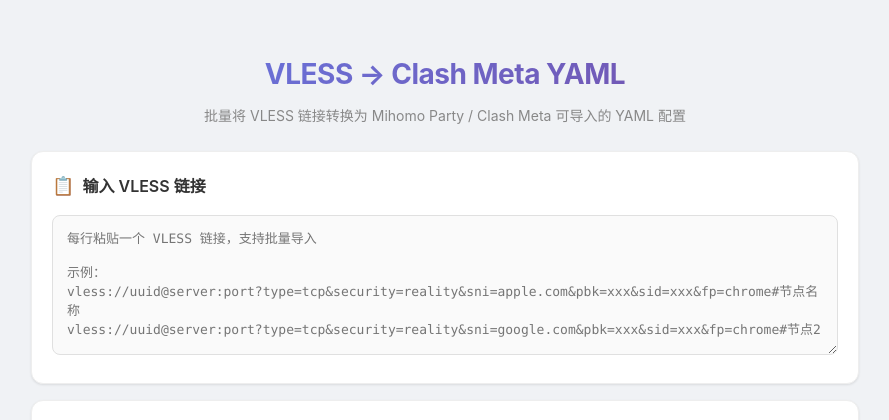
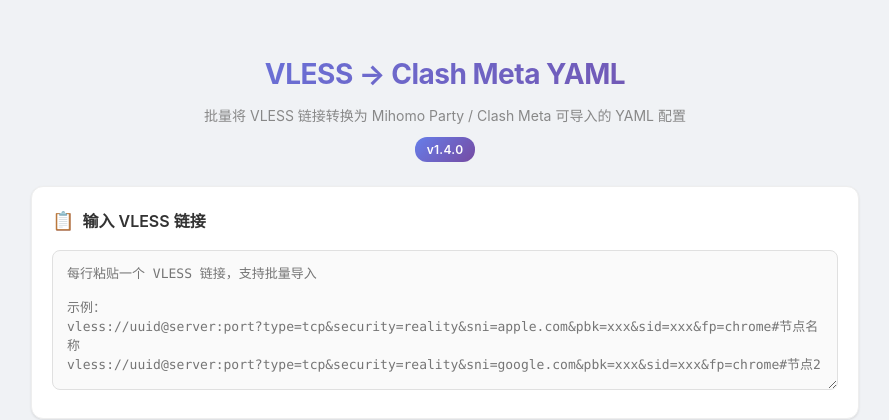
Before and after one commit to saeson001/vless2clash, a Flask app: page / in a window 1280 px wide. Shown: the top 420 px of the page, without its empty margins (195-1084 px from the left). Run offline with Flask 3, Linux system fonts and the light colour scheme.

Commit message:
v1.4.0: WebUI version display + multi-distro support
- Add APP_VERSION constant and /api/version endpoint
- Display version badge in WebUI header
- deploy.sh: OS detection (Debian/Ubuntu/CentOS/RHEL/Rocky/Alma/Fedora/openSUSE/Arch/Alpine)
- deploy.sh: Package manager abstraction (apt/dnf/yum/zypper/pacman/apk)
- deploy.sh: Correct nologin path per distro family
- install.sh: Multi-distro system dependency installation
- README.md: Update supported OS list and version info

```diff
--- a/app.py
+++ b/app.py
@@ -16,6 +16,9 @@ from urllib.parse import unquote, parse_qs
 from flask import Flask, render_template, request, jsonify, Response, send_from_directory, abort
 
 app = Flask(__name__)
+
+# Application version (sync with deploy.sh VERSION)
+APP_VERSION = "v1.4.0"
 
 # Directory for saving generated YAML files
 DOWNLOADS_DIR = os.path.join(os.path.dirname(os.path.abspath(__file__)), "downloads")
@@ -357,6 +360,12 @@ def index():
     return render_template("index.html")
 
 
+@app.route("/api/version")
+def version():
+    """Return the current application version."""
+    return jsonify({"version": APP_VERSION})
+
+
 @app.route("/api/convert", methods=["POST"])
 def convert():
     data = request.get_json()
--- a/static/css/style.css
+++ b/static/css/style.css
@@ -39,6 +39,18 @@ header h1 {
     color: #888;
     font-size: 14px;
     margin-top: 8px;
+}
+
+.version-badge {
+    display: inline-block;
+    margin-top: 10px;
+    padding: 3px 12px;
+    border-radius: 12px;
+    font-size: 12px;
+    font-weight: 600;
+    background: linear-gradient(135deg, #667eea 0%, #764ba2 100%);
+    color: #fff;
+    letter-spacing: 0.3px;
 }
 
 /* ===== Card ===== */
--- a/static/js/app.js
+++ b/static/js/app.js
@@ -1,4 +1,15 @@
 // ===== UI Toggle Functions =====
+
+// Fetch and display the current version on page load
+(function loadVersion() {
+    fetch('/api/version')
+        .then(r => r.json())
+        .then(data => {
+            const badge = document.getElementById('version-badge');
+            if (badge && data.version) badge.textContent = data.version;
+        })
+        .catch(() => {});
+})();
 
 function toggleSubscription() {
     const section = document.getElementById('subscription-section');
--- a/templates/index.html
+++ b/templates/index.html
@@ -11,6 +11,7 @@
         <header>
             <h1>VLESS → Clash Meta YAML</h1>
             <p class="subtitle">批量将 VLESS 链接转换为 Mihomo Party / Clash Meta 可导入的 YAML 配置</p>
+            <span id="version-badge" class="version-badge">v—</span>
         </header>
 
         <div class="card">
```
Also changed, not shown: README.md, 2 other files.
